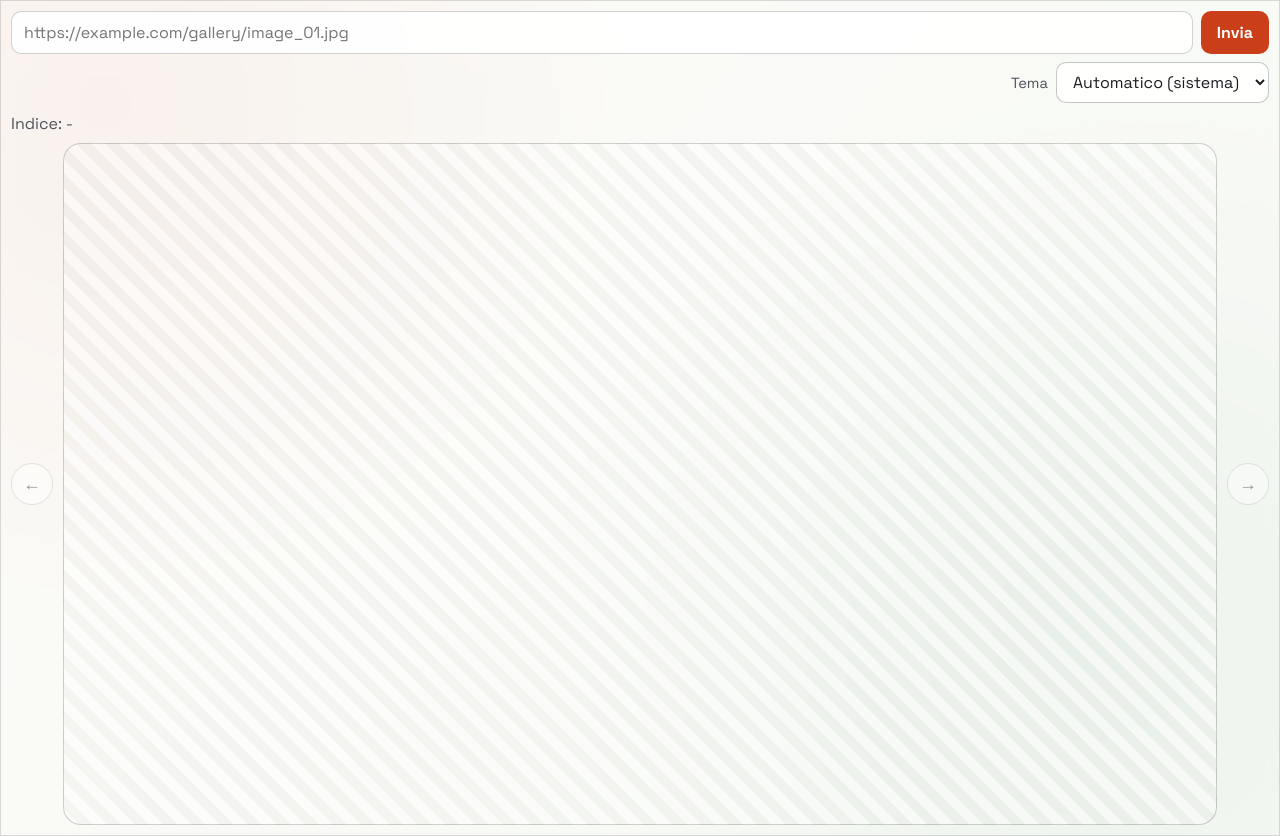
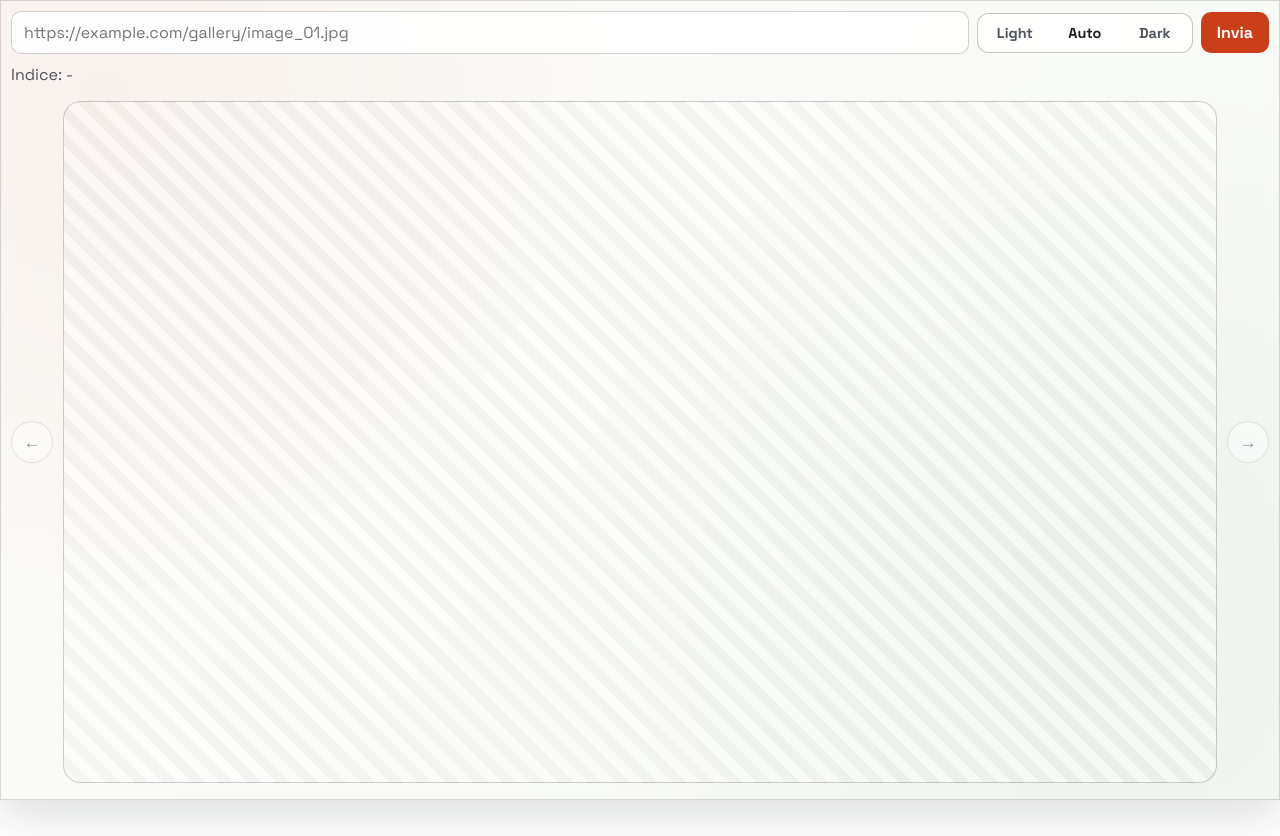
Before and after one commit to Secuter/GalleryBrowser, a plain HTML site: page index.html in a window 1280 px wide. After the commit the page ends 800 px from the top, so only its background shows below. Drawn offline with Linux system fonts and the light colour scheme.

Commit message:
Added radio button for dark mode

```diff
--- a/app.js
+++ b/app.js
@@ -5,7 +5,7 @@
 const image = document.getElementById("gallery-image");
 const prevBtn = document.getElementById("prev-btn");
 const nextBtn = document.getElementById("next-btn");
-const themeMode = document.getElementById("theme-mode");
+const themeModeInputs = [...document.querySelectorAll('input[name="theme-mode"]')];
 
 const THEME_STORAGE_KEY = "gallery-theme";
 const root = document.documentElement;
@@ -44,12 +44,21 @@
 }
 
 function initializeTheme() {
-  themeMode.value = themeState.mode;
+  const selectedThemeInput = themeModeInputs.find((input) => input.value === themeState.mode);
+  if (selectedThemeInput) {
+    selectedThemeInput.checked = true;
+  }
+
   applyTheme(getActiveTheme());
 }
 
-function handleThemeModeChange() {
-  themeState.mode = normalizeThemeMode(themeMode.value);
+function handleThemeModeChange(event) {
+  const target = event.target;
+  if (!target || target.name !== "theme-mode") {
+    return;
+  }
+
+  themeState.mode = normalizeThemeMode(target.value);
   localStorage.setItem(THEME_STORAGE_KEY, themeState.mode);
   applyTheme(getActiveTheme());
 }
@@ -255,7 +264,9 @@
 form.addEventListener("submit", handleSubmit);
 prevBtn.addEventListener("click", goPrevious);
 nextBtn.addEventListener("click", goNext);
-themeMode.addEventListener("change", handleThemeModeChange);
+themeModeInputs.forEach((input) => {
+  input.addEventListener("change", handleThemeModeChange);
+});
 darkSchemeQuery.addEventListener("change", handleSystemThemeChange);
 
 initializeTheme();
--- a/index.html
+++ b/index.html
@@ -22,15 +22,16 @@
           required
           placeholder="https://example.com/gallery/image_01.jpg"
         />
+        <fieldset class="theme-switch" aria-label="Seleziona tema">
+          <legend class="sr-only">Tema</legend>
+          <input type="radio" name="theme-mode" id="theme-light" value="light" />
+          <label for="theme-light">Light</label>
+          <input type="radio" name="theme-mode" id="theme-auto" value="auto" />
+          <label for="theme-auto">Auto</label>
+          <input type="radio" name="theme-mode" id="theme-dark" value="dark" />
+          <label for="theme-dark">Dark</label>
+        </fieldset>
         <button type="submit">Invia</button>
-      </div>
-      <div class="toolbar-row">
-        <label class="theme-control" for="theme-mode">Tema</label>
-        <select id="theme-mode" class="theme-select" aria-label="Seleziona il tema">
-          <option value="auto">Automatico (sistema)</option>
-          <option value="light">Chiaro</option>
-          <option value="dark">Scuro</option>
-        </select>
       </div>
     </form>
 
--- a/styles.css
+++ b/styles.css
@@ -67,18 +67,11 @@
   margin: 0;
 }
 
-.toolbar-row {
-  margin-top: 8px;
-  display: flex;
+.input-row {
+  display: grid;
+  grid-template-columns: minmax(0, 1fr) auto auto;
   gap: 8px;
   align-items: center;
-  justify-content: flex-end;
-}
-
-.input-row {
-  display: grid;
-  grid-template-columns: 1fr auto;
-  gap: 8px;
 }
 
 #url-input {
@@ -105,19 +98,55 @@
   cursor: pointer;
 }
 
-.theme-control {
-  font-size: 0.92rem;
-  color: var(--muted);
+.theme-switch {
+  margin: 0;
+  padding: 3px;
+  border: 1px solid rgba(27, 29, 34, 0.25);
+  border-radius: 12px;
+  background: var(--control-bg);
+  display: grid;
+  grid-template-columns: repeat(3, 1fr);
+  gap: 2px;
 }
 
-.theme-select {
-  border: 1px solid rgba(27, 29, 34, 0.25);
-  border-radius: 10px;
-  padding: 8px 12px;
-  font: inherit;
-  background: var(--control-bg);
+.theme-switch input {
+  position: absolute;
+  opacity: 0;
+  pointer-events: none;
+}
+
+.theme-switch label {
+  min-width: 68px;
+  text-align: center;
+  padding: 7px 8px;
+  border-radius: 9px;
+  color: var(--muted);
+  font-size: 0.9rem;
+  font-weight: 600;
+  cursor: pointer;
+  user-select: none;
+  transition: color 0.18s ease, background-color 0.18s ease;
+}
+
+.theme-switch input:checked + label {
   color: var(--ink);
-  cursor: pointer;
+  background: rgba(255, 255, 255, 0.65);
+}
+
+:root[data-theme="dark"] .theme-switch input:checked + label {
+  background: rgba(255, 255, 255, 0.11);
+}
+
+.sr-only {
+  position: absolute;
+  width: 1px;
+  height: 1px;
+  padding: 0;
+  margin: -1px;
+  overflow: hidden;
+  clip: rect(0, 0, 0, 0);
+  white-space: nowrap;
+  border: 0;
 }
 
 button:disabled {
@@ -192,16 +221,12 @@
     grid-template-columns: 1fr;
   }
 
+  .theme-switch {
+    width: 100%;
+  }
+
   .viewer {
     grid-template-columns: 1fr;
-  }
-
-  .toolbar-row {
-    justify-content: stretch;
-  }
-
-  .theme-select {
-    width: 100%;
   }
 
   .status-bar {
```
